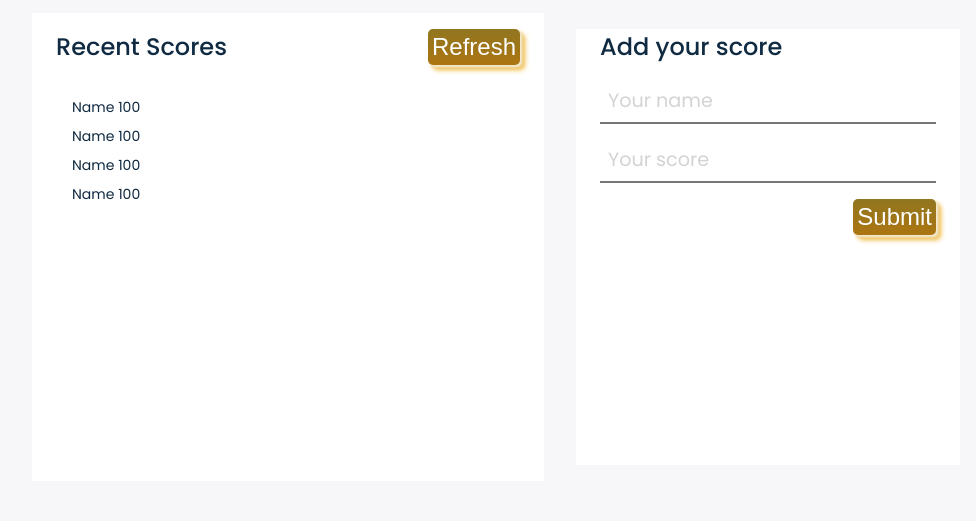
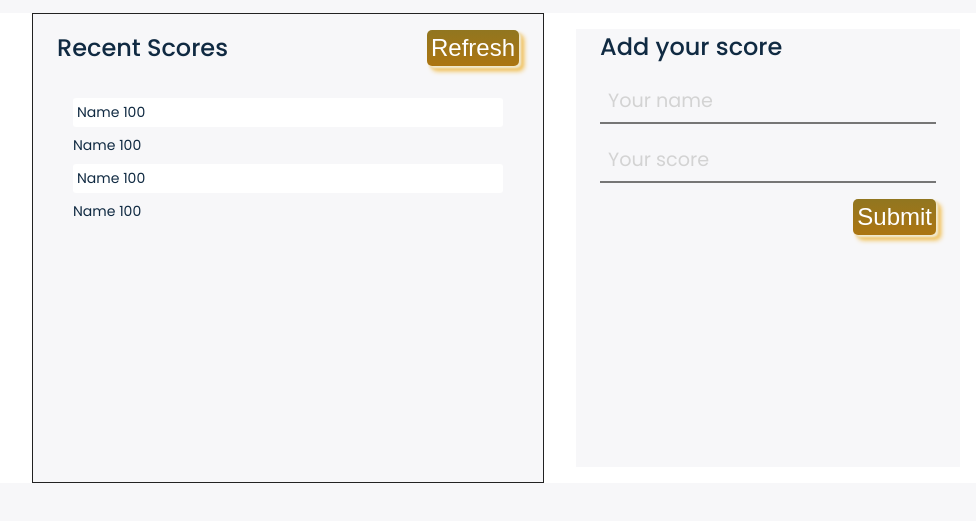
Before and after one commit to belaymit/leaderboard-APIs-git-flow, a website built with webpack: page src/index.html in a window 1280 px wide. Shown: the part 115-636 px from the top of the page, without its empty margins (144-1120 px from the left). Built offline with nearby package versions, Linux system fonts and the light colour scheme.

Commit message:
replaced static css rules by global variables

```diff
--- a/src/index.css
+++ b/src/index.css
@@ -69,18 +69,10 @@ header {
   align-items: center;
   padding: 0 4rem;
   color: rgb(255, 145, 0);
-  /* animation: pulse 3s cubic-bezier(0.4, 0, 0.6, 1) infinite; */
 }
 
 header h1 {
   margin: 1rem 0 1rem 8rem;
-}
-
-@keyframes pulse {
-  0% {
-    opacity: 0.5;
-    text-shadow: 0 0 1rem #e6ab09;
-  }
 }
 
 .main-container {
@@ -88,14 +80,16 @@ header h1 {
   flex-direction: row;
   justify-content: center;
   gap: 2rem;
+  background: var(--white-background);
 }
 
 .recent-score {
   display: flex;
   flex-direction: column;
   width: 40%;
-  background: var(--white-background);
+  background: #f7f7f9;
   padding: 0 24px;
+  border: 1px solid var(--clr-black);
 }
 
 .recent-score div {
@@ -149,13 +143,19 @@ header h1 {
   padding: 0.2rem 0.3rem;
 }
 
+.score-list-items:nth-child(odd) {
+  background: var(--white-background);
+  padding: 4px;
+  border-radius: 3px;
+}
+
 .add-score {
   display: flex;
   flex-direction: column;
   gap: 1rem;
   width: 30%;
   margin: 1rem 0;
-  background: var(--white-background);
+  background: var(--light-background-color);
   padding: 0 24px;
 }
 
@@ -249,6 +249,7 @@ header h1 {
 
   .header-container h1 {
     font-size: 2rem;
+
     /* margin-top: 0; */
     order: 1;
   }
```
